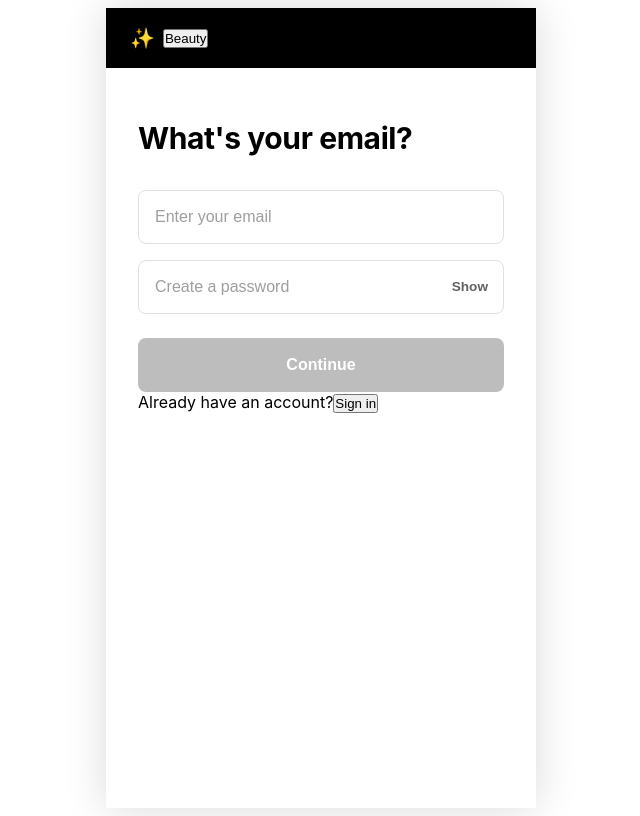
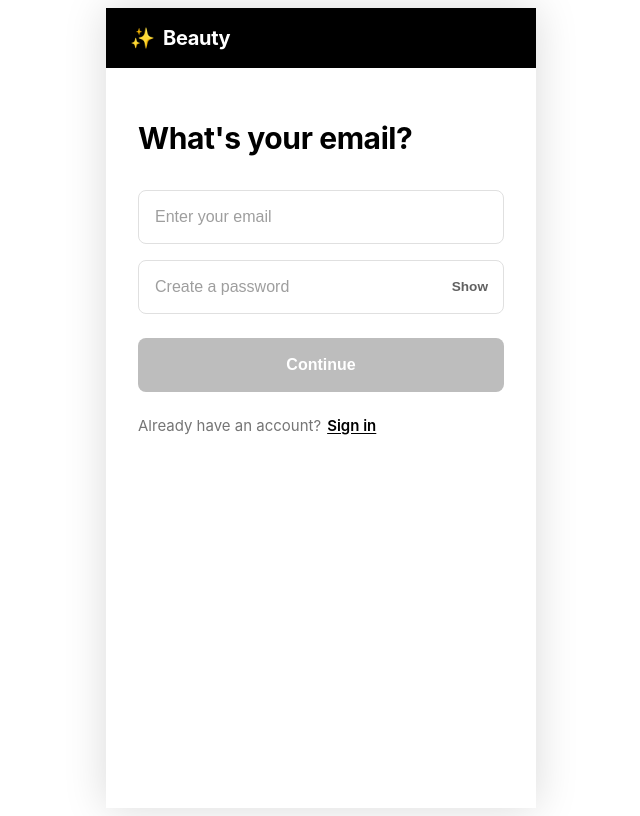
Before and after one commit to PogodaSoftware/main_frame, an Angular app in the folder Frontend/portfolioResume/: page /pogoda/beauty/signup in a window 1280 px wide. Shown: the whole page, without its empty margins (319-959 px from the left). Built offline with nearby package versions, Linux system fonts and the light colour scheme.

Commit message:
feat(bff): add BFF SDUI layer for Beauty app

```diff
--- a/Frontend/portfolioResume/src/app/Pogoda-Software-Pages/beauty/beauty-signup.component.scss
+++ b/Frontend/portfolioResume/src/app/Pogoda-Software-Pages/beauty/beauty-signup.component.scss
@@ -243,3 +243,42 @@
     min-height: 100dvh;
   }
 }
+
+/* ── SDUI presentational button helpers ─────────────────────────────────── */
+.brand-name-btn {
+  background: none;
+  border: none;
+  cursor: pointer;
+  color: #ffffff;
+  font-size: 1.25rem;
+  font-weight: 700;
+  letter-spacing: -0.3px;
+  padding: 0;
+  font-family: inherit;
+
+  &:hover { opacity: 0.85; }
+}
+
+.signup-footer {
+  display: flex;
+  align-items: center;
+  gap: 6px;
+  margin-top: 24px;
+  font-size: 0.9375rem;
+  color: #757575;
+}
+
+.link-btn {
+  background: none;
+  border: none;
+  cursor: pointer;
+  color: #000000;
+  font-size: 0.9375rem;
+  font-weight: 600;
+  padding: 0;
+  font-family: inherit;
+  text-decoration: underline;
+  text-underline-offset: 2px;
+
+  &:hover { opacity: 0.7; }
+}
```
